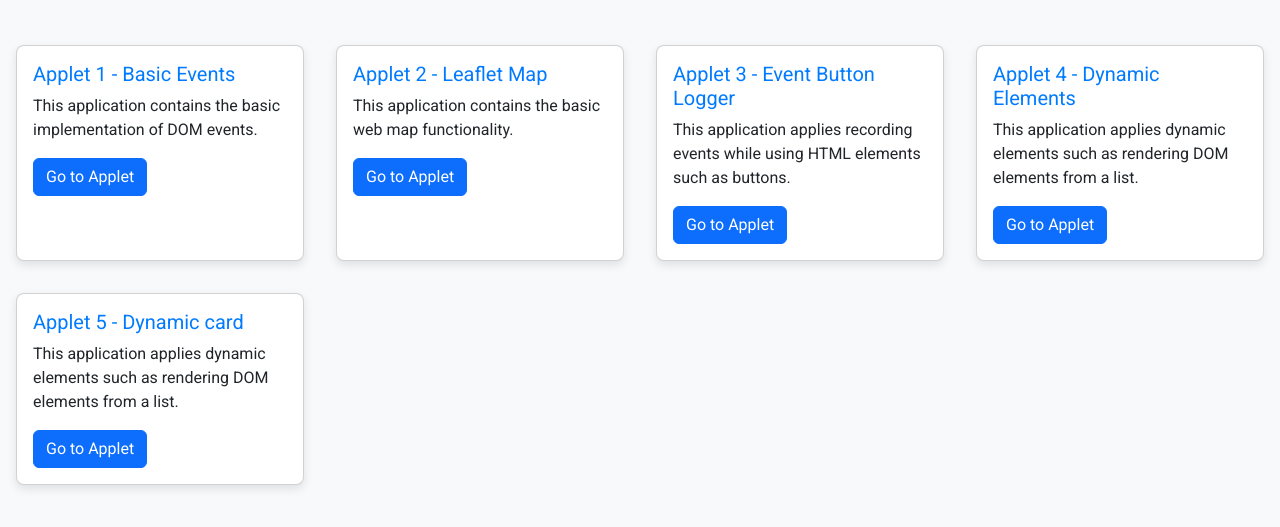
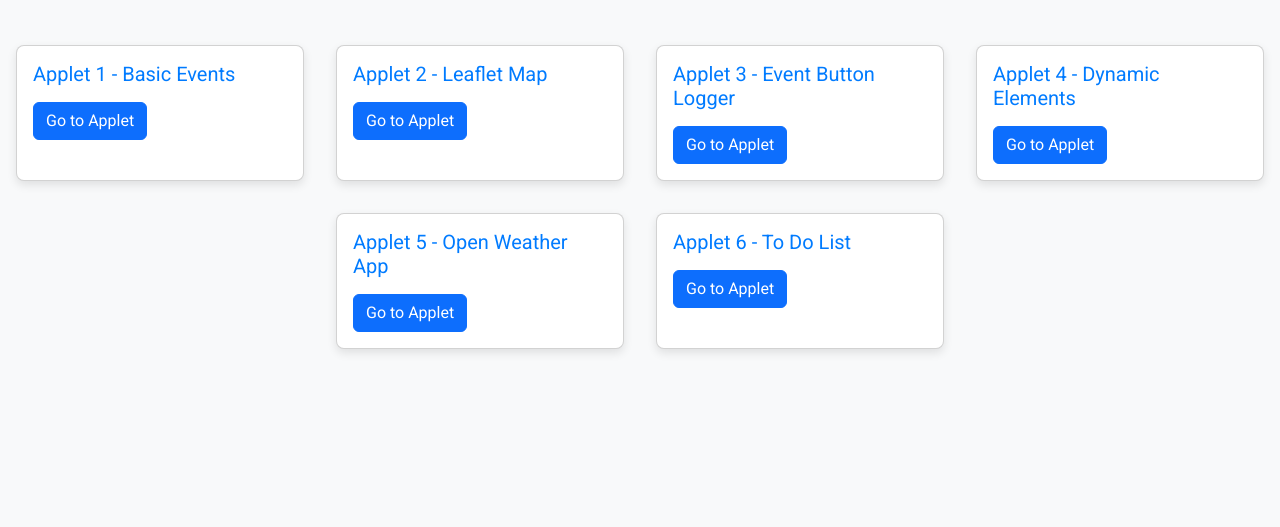
Before and after one commit to kertbaino/IT24B, a plain HTML site: page index.html in a window 1280 px wide. Shown: the part 139-666 px from the top of the page. Drawn offline with nearby package versions, Linux system fonts and the light colour scheme.

Commit message:
updated style

```diff
--- a/index.html
+++ b/index.html
@@ -19,8 +19,8 @@
         }
         .applet-flex-container {
             display: flex;
-            justify-content: center;
-            flex-wrap: wrap;
+            justify-content: center;  /* Center align all cards horizontally */
+            flex-wrap: wrap;  /* Allow cards to wrap in smaller screens */
             margin-top: 2rem;
         }
         .card {
@@ -89,7 +89,7 @@
         <div class="card">
             <div class="card-body">
                 <h5 class="card-title">Applet 1 - Basic Events</h5>
-                <p class="card-text">This application contains the basic implementation of DOM events.</p>
+                <p class="card-text"></p>
                 <a href="applet-1/applet-1.html" class="btn btn-primary">Go to Applet</a>
             </div>
         </div>
@@ -98,7 +98,7 @@
         <div class="card">
             <div class="card-body">
                 <h5 class="card-title">Applet 2 - Leaflet Map</h5>
-                <p class="card-text">This application contains the basic web map functionality.</p>
+                <p class="card-text"></p>
                 <a href="applet-2/applet-2.html" class="btn btn-primary">Go to Applet</a>
             </div>
         </div>
@@ -107,7 +107,7 @@
         <div class="card">
             <div class="card-body">
                 <h5 class="card-title">Applet 3 - Event Button Logger</h5>
-                <p class="card-text">This application applies recording events while using HTML elements such as buttons.</p>
+                <p class="card-text"></p>
                 <a href="applet-3/applet-3.html" class="btn btn-primary">Go to Applet</a>
             </div>
         </div>
@@ -116,18 +116,26 @@
         <div class="card">
             <div class="card-body">
                 <h5 class="card-title">Applet 4 - Dynamic Elements</h5>
-                <p class="card-text">This application applies dynamic elements such as rendering DOM elements from a list.</p>
+                <p class="card-text"></p>
                 <a href="applet-4/applet-4.html" class="btn btn-primary">Go to Applet</a>
             </div>
         </div>
-    </div>
 
-         <!-- Applet 5 Card -->
-         <div class="card">
-              <div class="card-body">
-                  <h5 class="card-title">Applet 5 - Dynamic card</h5>
-                  <p class="card-text">This application applies dynamic elements such as rendering DOM elements from a list.</p>
+        <!-- Applet 5 Card -->
+        <div class="card">
+            <div class="card-body">
+                <h5 class="card-title">Applet 5 - Open Weather App</h5>
+                <p class="card-text"></p>
                 <a href="applet-5/applet-5.html" class="btn btn-primary">Go to Applet</a>
+            </div>
+        </div>
+
+        <!-- Applet 6 Card -->
+        <div class="card">
+            <div class="card-body">
+                <h5 class="card-title">Applet 6 - To Do List</h5>
+                <p class="card-text"></p>
+                <a href="applet-6/applet-6.html" class="btn btn-primary">Go to Applet</a>
             </div>
         </div>
     </div>
```
